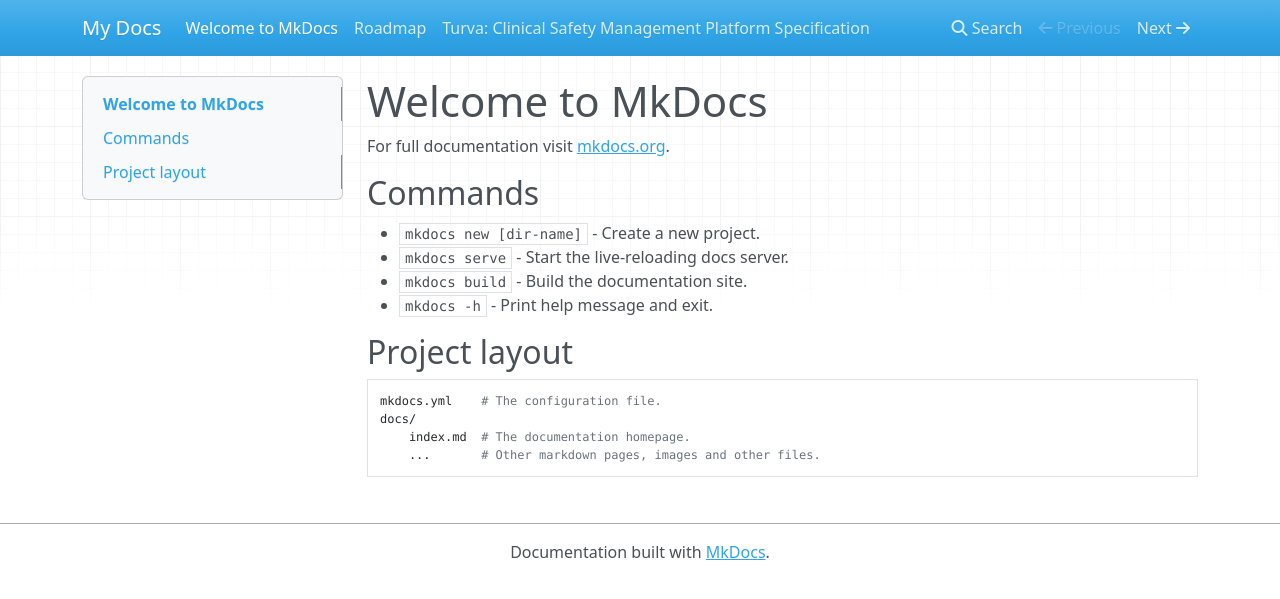
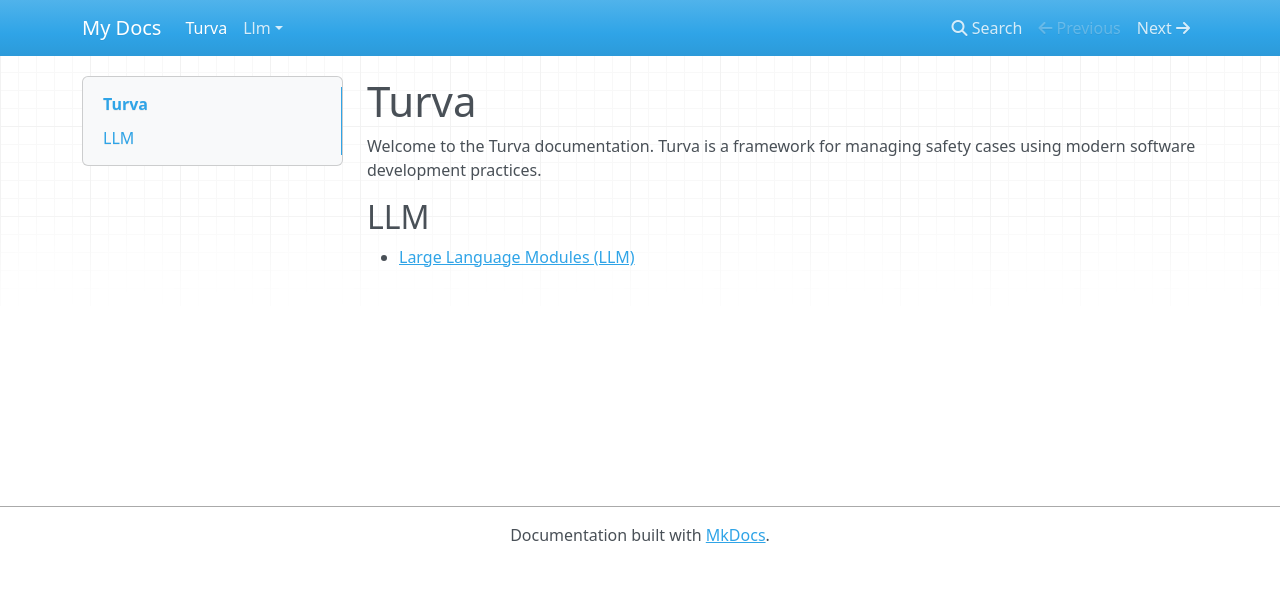
Before and after one commit to turva-uk/turva, an MkDocs documentation site: the page built from docs/docs/index.md, in a window 1280 px wide. Shown: the top 599 px of the page. Built offline with MkDocs 1.6.1, drawn with Linux system fonts in a browser that asks for light colours; nearby versions of some CDN libraries.

Commit message:
Add comprehensive documentation for Turva AI Agent, including project overview, architecture, development workflows, and clinical safety management principles
- Created copilot-instructions.md with detailed instructions for using the Turva AI Agent
- Added index.md to provide an overview of large language modules (LLM) and links to relevant documentation
- Introduced roadmap.md as a placeholder for future project planning
- Developed spec.md outlining the clinical safety management platform's specifications, core concepts, governance model, and regulatory alignment

```diff
--- a/docs/docs/index.md
+++ b/docs/docs/index.md
@@ -1,17 +1,7 @@
-# Welcome to MkDocs
+# Turva
 
-For full documentation visit [mkdocs.org](https://www.mkdocs.org).
+Welcome to the Turva documentation. Turva is a framework for managing safety cases using modern software development practices.
 
-## Commands
+## LLM
 
-* `mkdocs new [dir-name]` - Create a new project.
-* `mkdocs serve` - Start the live-reloading docs server.
-* `mkdocs build` - Build the documentation site.
-* `mkdocs -h` - Print help message and exit.
-
-## Project layout
-
-    mkdocs.yml    # The configuration file.
-    docs/
-        index.md  # The documentation homepage.
-        ...       # Other markdown pages, images and other files.
+- [Large Language Modules (LLM)](llm/index.md)
```
Also changed, not shown: docs/docs/llm/copilot-instructions.md (added, +120 -0 lines), docs/docs/llm/index.md (added, +5 -0 lines), .github/copilot-instructions.md, docs/docs/llm/roadmap.md (renamed from docs/docs/roadmap.md), docs/docs/llm/spec.md (renamed from docs/docs/spec.md).
